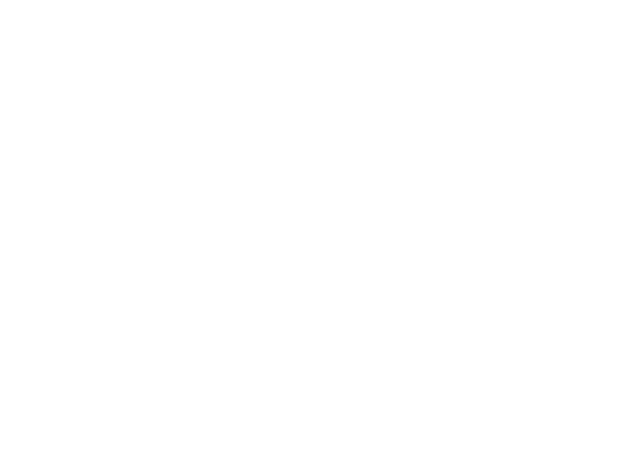
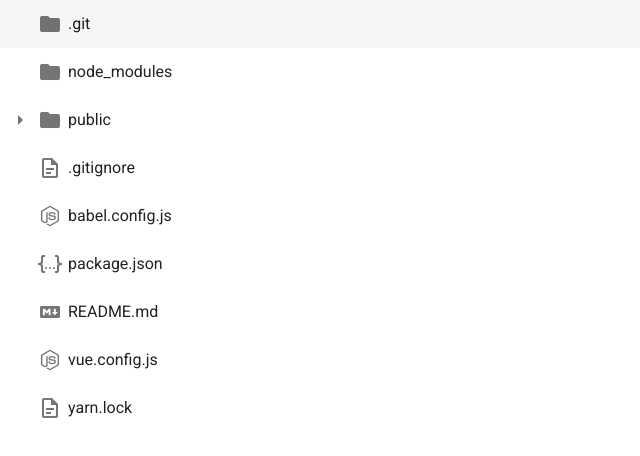
Before and after one commit to anara13/TreeView, a Vue app: page / in a window 1280 px wide. Shown: the top 456 px of the page, without its empty margins (0-640 px from the left). Built offline with nearby package versions, Linux system fonts and the light colour scheme; data requests are answered from the project's data file.

Commit message:
récupération et affichage des données ok

```diff
--- a/src/components/TreeView.vue
+++ b/src/components/TreeView.vue
@@ -24,14 +24,18 @@ import  axios  from 'axios'
 
   export default {
     props: {
-        fichierJSON: [Object, Array, JSON]
+        fichierJSON: Object
     },
 
+    //TODO : intégration au projet, à supprimer
     created() {
         axios
           .get('http://localhost:3000/items')
           .then(response => {
+
             console.log(response.data)
+            this.items = response.data
+
           })
           .catch(error => {
             console.log('There was an error:', error.response)
@@ -51,8 +55,11 @@ import  axios  from 'axios'
         txt: 'mdi-file-document-outline',
         xls: 'mdi-file-excel',
       },
+
+      //faire passer ici en props les éléments du fichier parent (SideBar)
+      items: [],
       tree: [],
-      //faire passer ici en props les éléments du fichier parent (SideBar)
+
     }),
   }
 </script>
```
